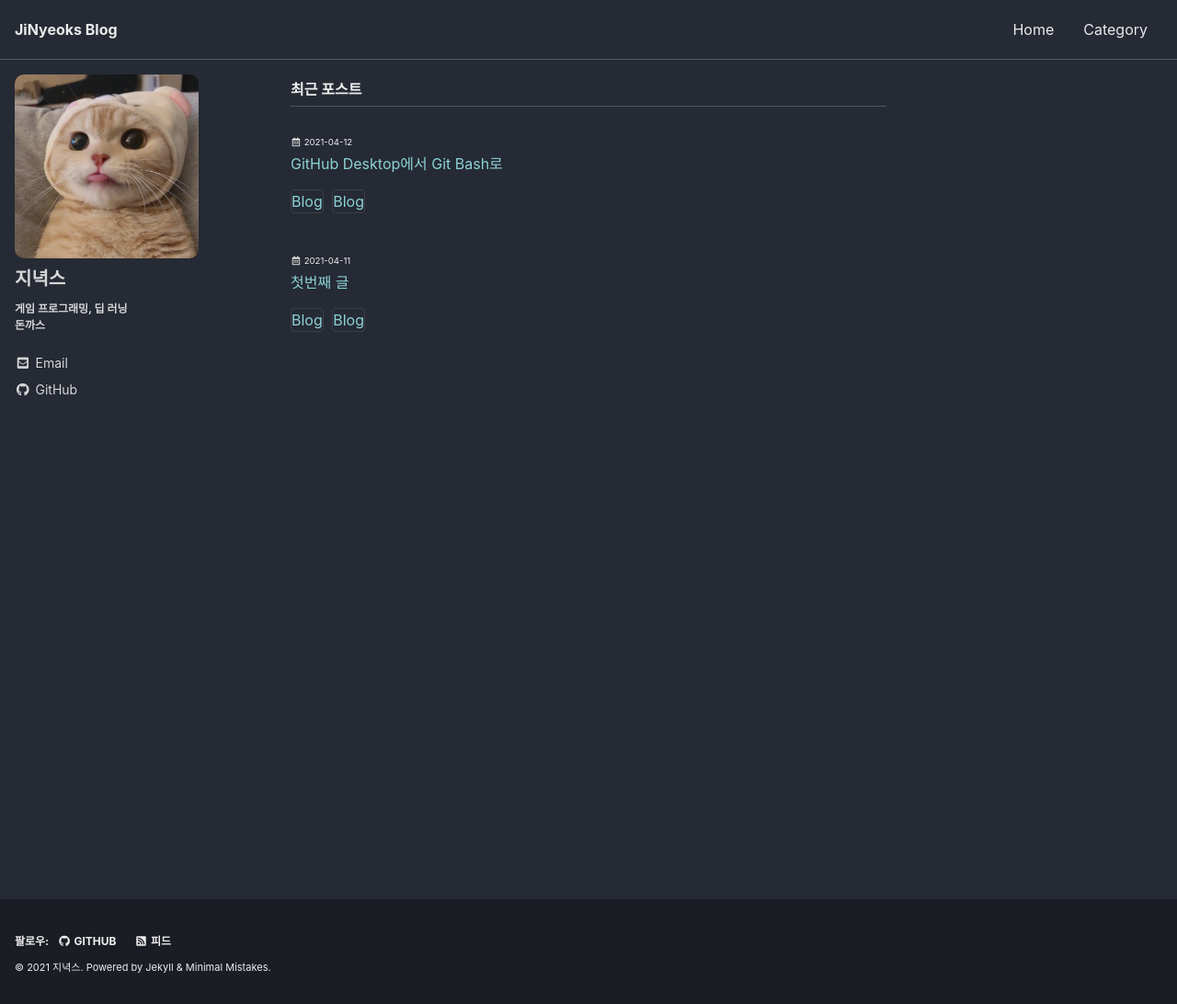
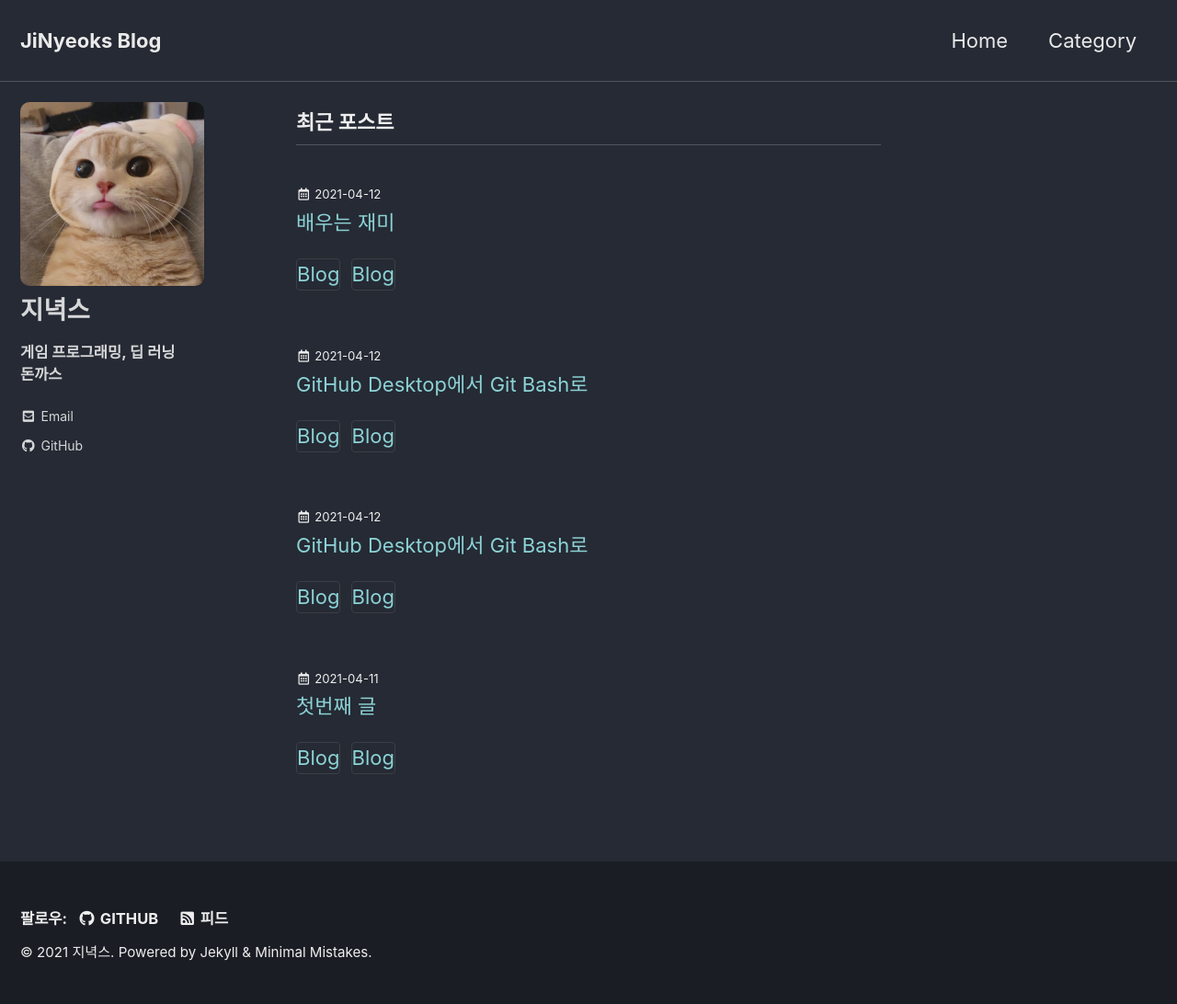
Before and after one commit to 0201jin/0201jin.github.io, a Jekyll site: the page built from index.html, in a window 1280 px wide and 1092 px high. Shown: the whole window at 92% size. Built offline with Jekyll 4.4.1, drawn with Linux system fonts in a browser that asks for light colours; cached includes are drawn as plain includes; the list of posts is cut into pages by our own code.

Commit message:
포스트 추가 및 포스트 폰트값 조정

```diff
--- /dev/null
+++ b/_posts/2021-04-12-3.md
@@ -0,0 +1,20 @@
+---
+title:  "GitHub Desktop에서 Git Bash로"
+excerpt: ""
+
+categories:
+  - Blog
+tags:
+  - [Blog]
+
+toc: false
+toc_sticky: flase
+
+date: 2021-04-12
+---
+
+GitHub Desktop에서 Git Bash로 이동했다.
+이유는 간단하다. GitHub Desktop보다 Git Bash가 더 많은 기능을 가지고 있다고해서다.
+아직 깃에 대해서 많이 잘 아는 것은 아니지만 추후를 생각한다면 좋은 판단이라고 생각한다.
+깃 명령어에 대해서도 공부해봐야겠다.
+최근에 이것저것 해보면서 공부해야하는 양이 늘어나서 그런지 재미있다.
--- /dev/null
+++ b/_posts/2021-04-12-4.md
@@ -0,0 +1,20 @@
+---
+title:  "배우는 재미"
+excerpt: ""
+
+categories:
+  - Blog
+tags:
+  - [Blog]
+
+toc: false
+toc_sticky: flase
+
+date: 2021-04-12
+---
+
+조금씩 알아가고 감을 잡아가면서 나만의 블로그를 만들어가는 재미가 있다.
+깃도 GUI 프로그램에서 터미널로 바꾸면서 명령어를 배우는 재미도 있는데.
+블로그는 블로그만의 배우는 재미가 있고 딥러닝은 딥러닝의 재미가 있다.
+
+오랜만에 이것저것 새로운 것을 배우는 재미를 느끼며 살고있다.
--- a/_sass/minimal-mistakes/_page.scss
+++ b/_sass/minimal-mistakes/_page.scss
@@ -55,7 +55,19 @@ body {
     width: 100%;
     clear: both;
 
-    .page__content,
+    .page__content
+    {
+      position: relative;
+      float: left;
+      margin-left: 0;
+      margin-right: 0;
+      width: 100%;
+      clear: both;
+
+      @include breakpoint($x-large) {
+        font-size: 16px;
+      }
+    }
     .page__meta,
     .page__share {
       position: relative;
--- a/_sass/minimal-mistakes/_reset.scss
+++ b/_sass/minimal-mistakes/_reset.scss
@@ -19,7 +19,7 @@ html {
   }
 
   @include breakpoint($x-large) {
-    font-size: 16px;
+    font-size: 22px;
   }
 
   -webkit-text-size-adjust: 100%;
```
